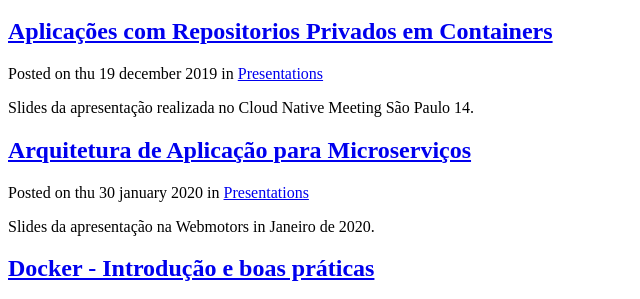
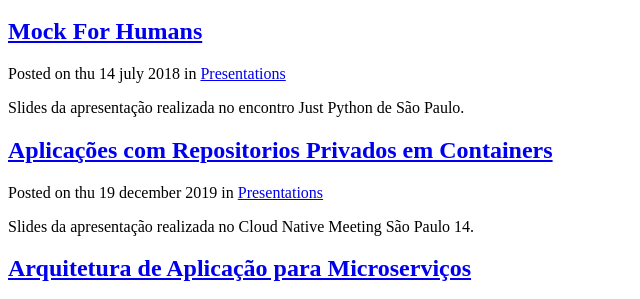
Before and after one commit to maurobaraldi/maurobaraldi.github.io, a plain HTML site: page index.html in a window 1280 px wide. Shown: the part 488-787 px from the top of the page, without its empty margins (0-640 px from the left). Drawn offline with nearby package versions, Linux system fonts and the light colour scheme; files that its build step writes are made by us from their sources.

Commit message:
Update index.

```diff
--- a/index.html
+++ b/index.html
@@ -84,6 +84,17 @@
 
 <article>
   <header>
+    <h2><a href="/docker_private_repo.html">Mock For Humans</a></h2>
+    <p>
+          Posted on thu 14 july 2018 in <a href="/category/presentations.html">Presentations</a>
+    </p>
+  </header>
+  <div>
+      <p>Slides da apresentação realizada no encontro Just Python de São Paulo.</p>
+  </div>
+</article>
+<article>
+  <header>
     <h2><a href="/docker_private_repo.html">Aplicações com Repositorios Privados em Containers</a></h2>
     <p>
           Posted on thu 19 december 2019 in <a href="/category/presentations.html">Presentations</a>
```
